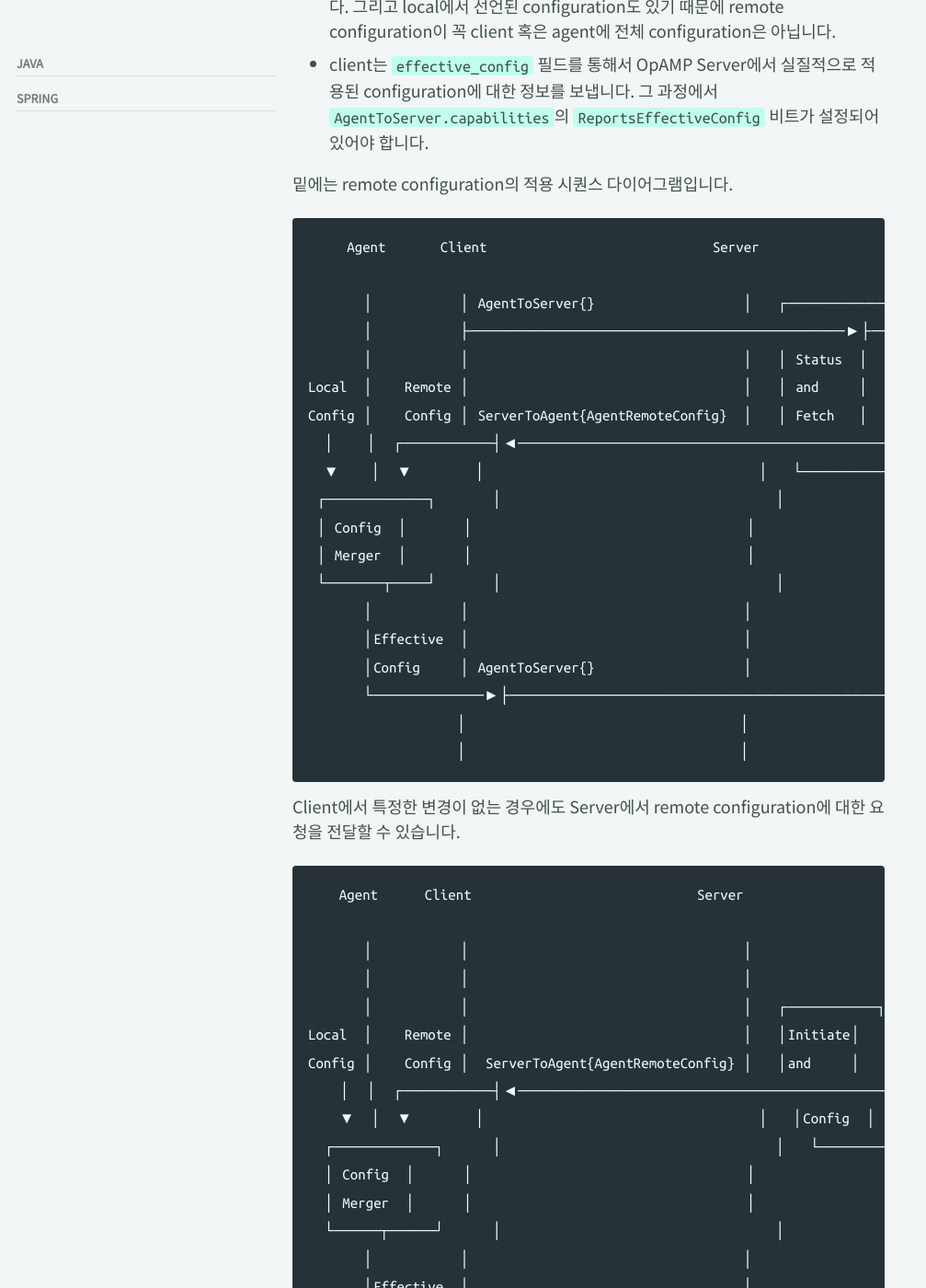
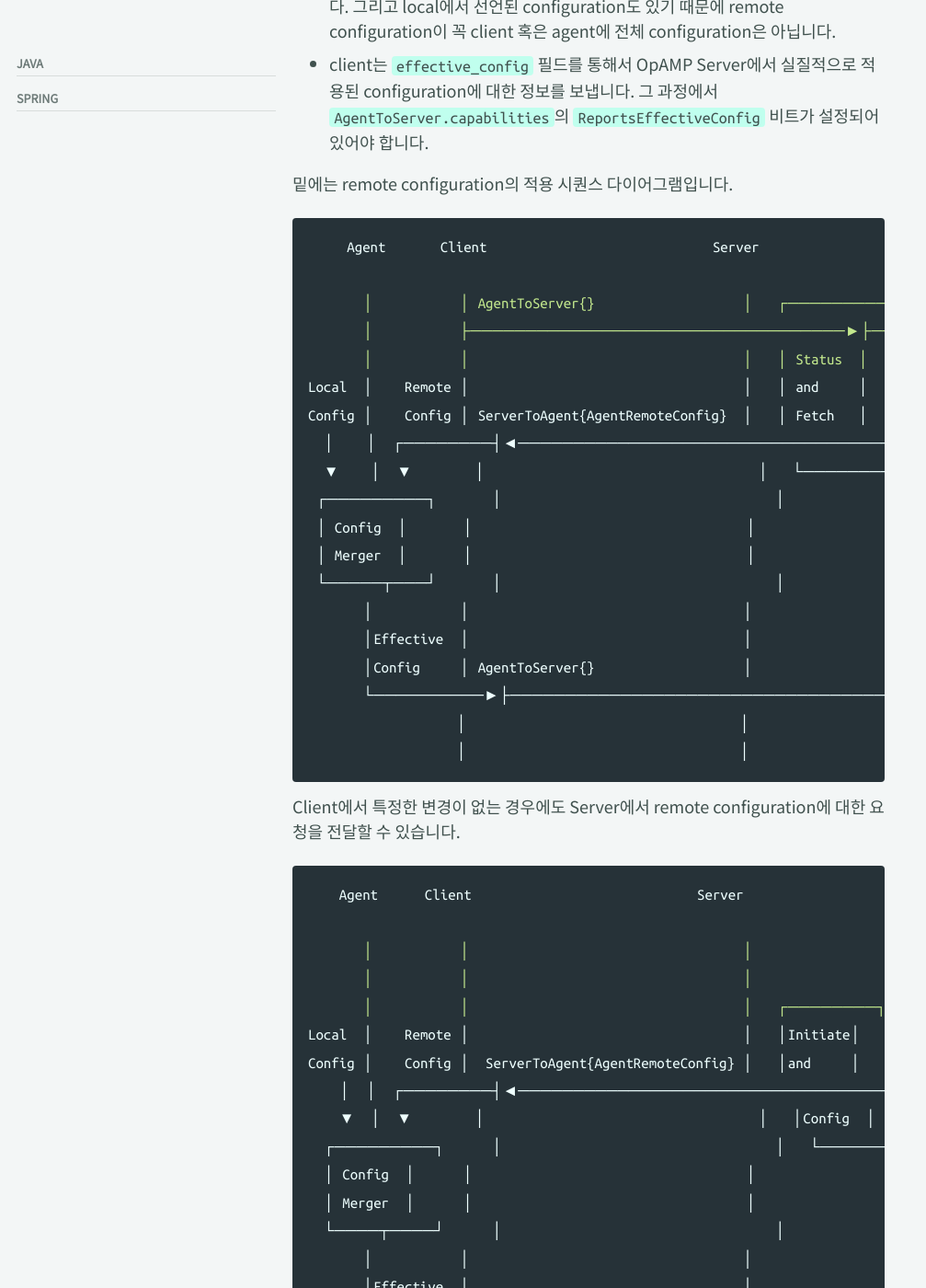
Before and after one commit to BaeJi77/BaeJi77.github.io, a Jekyll site: the page built from _posts/dev/2024-12-16-About-OpAMP-3.md, in a window 1280 px wide and 1400 px high, scrolled down 2517 px. Shown: the whole window at 92% size, without its empty margins (0-1007 px from the left). Built offline with Jekyll 4.4.1, drawn with Linux system fonts in a browser that asks for light colours; cached includes are drawn as plain includes; nearby versions of some CDN libraries; comment, search, counter and statistics services are not loaded; some of the changed text lies outside the part shown.

Commit message:
2024-12-22 OpAMP (3)

````diff
--- a/_posts/dev/2024-12-16-About-OpAMP-3.md
+++ b/_posts/dev/2024-12-16-About-OpAMP-3.md
@@ -69,7 +69,7 @@
 
 밑에는 remote configuration의 적용 시퀀스 다이어그램입니다.
 
-```
+```markdown
      Agent       Client                             Server
 
        │           │ AgentToServer{}                   │   ┌─────────┐
@@ -93,7 +93,7 @@
 
 Client에서 특정한 변경이 없는 경우에도 Server에서 remote configuration에 대한 요청을 전달할 수 있습니다.
 
-```
+```markdown
     Agent      Client                             Server
 
        │           │                                   │
@@ -176,7 +176,7 @@
 
 밑에는 일반적인 패키지 다운로드 및 status report 시퀀스 다이어그램입니다.
 
-```
+```markdown
     Download        Agent/Client                          OpAMP
      Server                                              Server
        │                 │                                  │
````
Also changed, not shown: other parts of _posts/dev/2024-12-16-About-OpAMP-3.md (+1 -1 lines).
